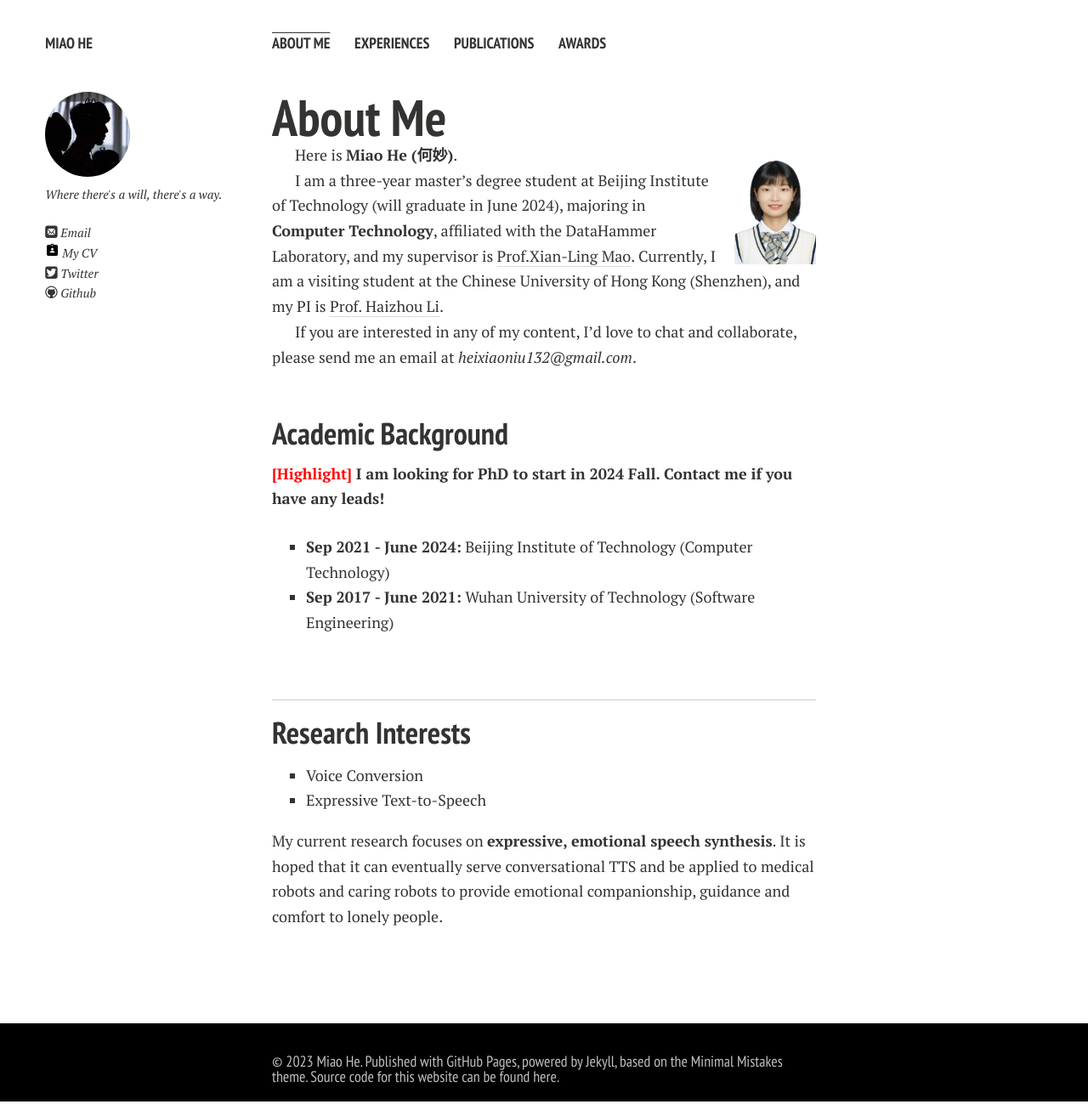
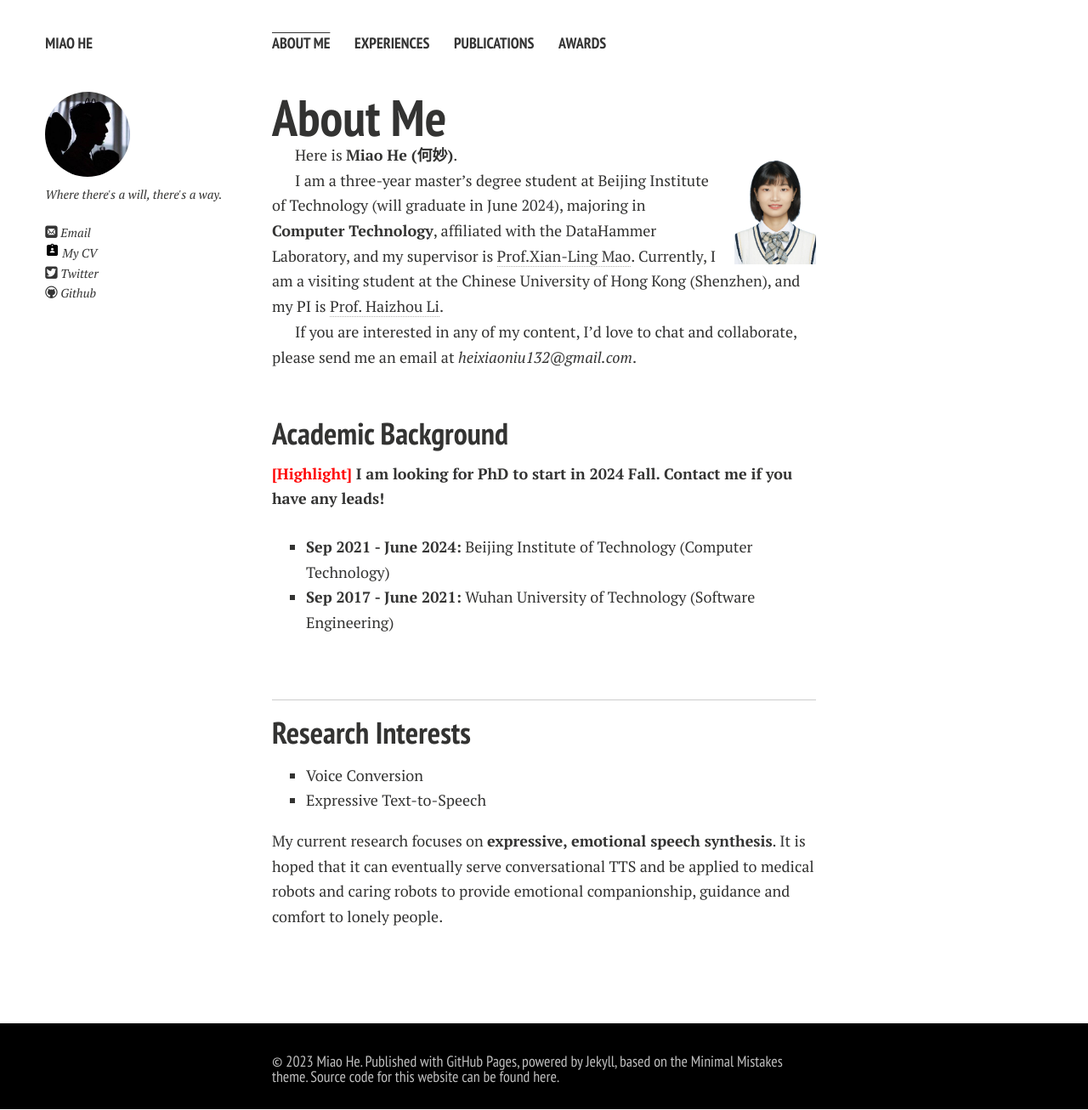
Before and after one commit to heixiaoniu/heixiaoniu.github.io, a Jekyll site: the page built from index.md, in a window 1280 px wide. Shown: the whole page at 85% size. Built offline with Jekyll 4.4.1, drawn with Linux system fonts in a browser that asks for light colours; nearby versions of some CDN libraries; comment, search, counter and statistics services are not loaded; a style sheet for code colours, icons or effects is not loaded; our own code applies the rules of GitHub Pages for plain Markdown files.

Commit message:
Update main.css

```diff
--- a/assets/css/main.css
+++ b/assets/css/main.css
@@ -307,7 +307,7 @@ html{background-color:#ffffff;font-family:'PT Serif',serif;font-color:#333332;fo
 .holder a.jp-current{font-weight:bold;}
 .holder a.jp-current,.holder a.jp-current:hover,.holder a.jp-disabled,.holder a.jp-disabled:hover{cursor:default;background:none;}
 .holder span{margin:0 5px;}
-.footer-wrap{height:2px; margin:0 auto;width:100%;*zoom:1;clear:both;margin-top:1em;padding-top:2em;padding-bottom:3em;background-color:#000000;}.footer-wrap:before,.footer-wrap:after{display:table;content:"";}
+.footer-wrap{height:11px; margin:0 auto;width:100%;*zoom:1;clear:both;margin-top:1em;padding-top:2em;padding-bottom:3em;background-color:#000000;}.footer-wrap:before,.footer-wrap:after{display:table;content:"";}
 .footer-wrap:after{clear:both;}
 .footer-wrap:before,.footer-wrap:after{content:"";display:table;}
 .footer-wrap:after{clear:both;}
```
